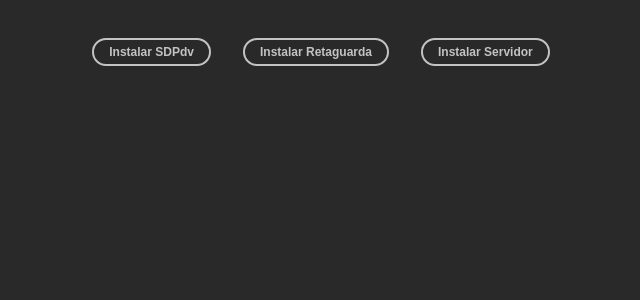
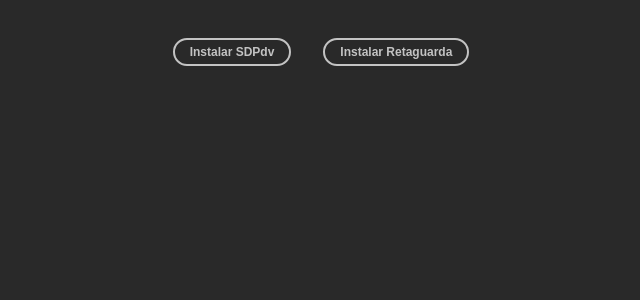
Before and after one commit to MarcioBADias/Sd-install-steps, a React (Vite) app: page / in a window 1280 px wide. Shown: the top 300 px of the page, without its empty margins (319-959 px from the left). Built offline with nearby package versions, Linux system fonts and the light colour scheme.

Commit message:
Ajuste do botão Close

```diff
--- a/src/app.jsx
+++ b/src/app.jsx
@@ -21,98 +21,6 @@ const reduce = (state, action) =>
       step: action.payload,
     },
   })[action.type] || state
-
-// const PdvInstallSteps = () => {
-//   const [state, dispatch] = useReducer(reduce, { step: 0, steps: [] })
-
-//   useEffect(() => {
-//     fetch(
-//       'https://raw.githubusercontent.com/MarcioBADias/data-fake/refs/heads/main/sd-pdv-install-steps.json',
-//     )
-//       .then((r) => r.json())
-//       .then((data) => dispatch({ type: 'set_steps', payload: data }))
-//       .catch(console.log)
-//   }, [])
-
-//   const handleNextStep = () => dispatch({ type: 'increment_step' })
-//   const handlePreviusStep = () => dispatch({ type: 'decrement_step' })
-
-//   return (
-//     <div className="steps">
-//       <div className="numbers">
-//         {state.steps.map((s, i) => (
-//           <div
-//             key={s.id}
-//             className={i === state.step ? 'active' : ''}
-//             onClick={() => dispatch({ type: 'set_step_by_index', payload: i })}
-//           >
-//             {i + 1}
-//           </div>
-//         ))}
-//       </div>
-//       <h1 className="title">{state.steps[state.step]?.title}</h1>
-//       <h2 className="message">
-//         {state.steps[state.step]?.content?.map((i) => (
-//           <ul key={i.id}>
-//             <li style={{ listStyle: 'none' }}>
-//               {i.id.slice(5)} - {i.text}
-//             </li>
-//           </ul>
-//         ))}
-//       </h2>
-//       <div className="buttons">
-//         <button onClick={handlePreviusStep}>Anterior</button>
-//         <button onClick={handleNextStep}>Próximo</button>
-//       </div>
-//     </div>
-//   )
-// }
-
-// const SuperInstallSteps = () => {
-//   const [state, dispatch] = useReducer(reduce, { step: 0, steps: [] })
-
-//   useEffect(() => {
-//     fetch(
-//       'https://raw.githubusercontent.com/MarcioBADias/data-fake/refs/heads/main/sd-super-install.json',
-//     )
-//       .then((r) => r.json())
-//       .then((data) => dispatch({ type: 'set_steps', payload: data }))
-//       .catch(console.log)
-//   }, [])
-
-//   const handleNextStep = () => dispatch({ type: 'increment_step' })
-//   const handlePreviusStep = () => dispatch({ type: 'decrement_step' })
-
-//   return (
-//     <div className="steps">
-//       <div className="numbers">
-//         {state.steps.map((s, i) => (
-//           <div
-//             key={s.id}
-//             className={i === state.step ? 'active' : ''}
-//             onClick={() => dispatch({ type: 'set_step_by_index', payload: i })}
-//           >
-//             {i + 1}
-//           </div>
-//         ))}
-//       </div>
-//       <h1 className="title">{state.steps[state.step]?.title}</h1>
-//       <h2 className="message">
-//         {state.steps[state.step]?.content?.map((i) => (
-//           <ul key={i.id}>
-//             <li style={{ listStyle: 'none' }}>
-//               {i.id.slice(5)} - {i.text}
-//             </li>
-//           </ul>
-//         ))}
-//       </h2>
-//       <div className="buttons">
-//         <button onClick={handlePreviusStep}>Anterior</button>
-//         <button onClick={handleNextStep}>Próximo</button>
-//       </div>
-//     </div>
-//   )
-// }
 
 const App = () => {
   const [buttonsActive, setButtonsActive] = useState(true)
@@ -145,14 +53,13 @@ const App = () => {
           <button className="close" onClick={handleSuperInstallContent}>
             {showSuperInstallSteps ? 'Fechar' : 'Instalar Retaguarda'}
           </button>
-          <button className="close" onClick={handleShowContent}>
-            {showContainer ? 'Fechar' : 'Instalar Servidor'}
+        </div>
+      ) : (
+        <div className="container-close">
+          <button className="close" onClick={handleCloseContent}>
+            Fechar
           </button>
         </div>
-      ) : (
-        <button className="close" onClick={handleCloseContent}>
-          Fechar
-        </button>
       )}
       {showPdvInstallSteps && (
         <Steps
```
